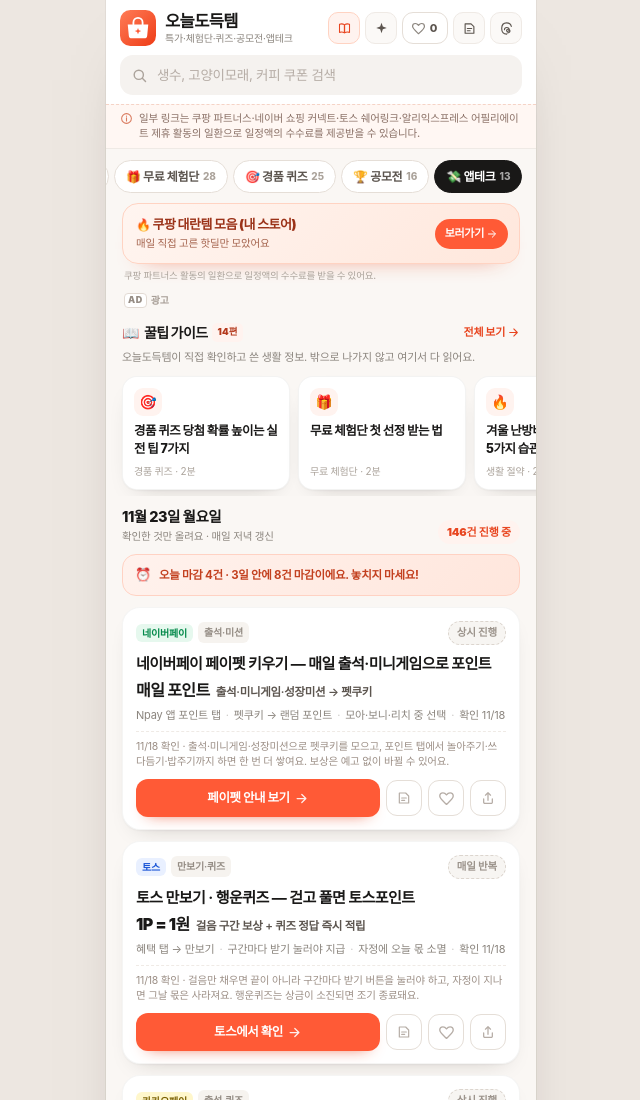
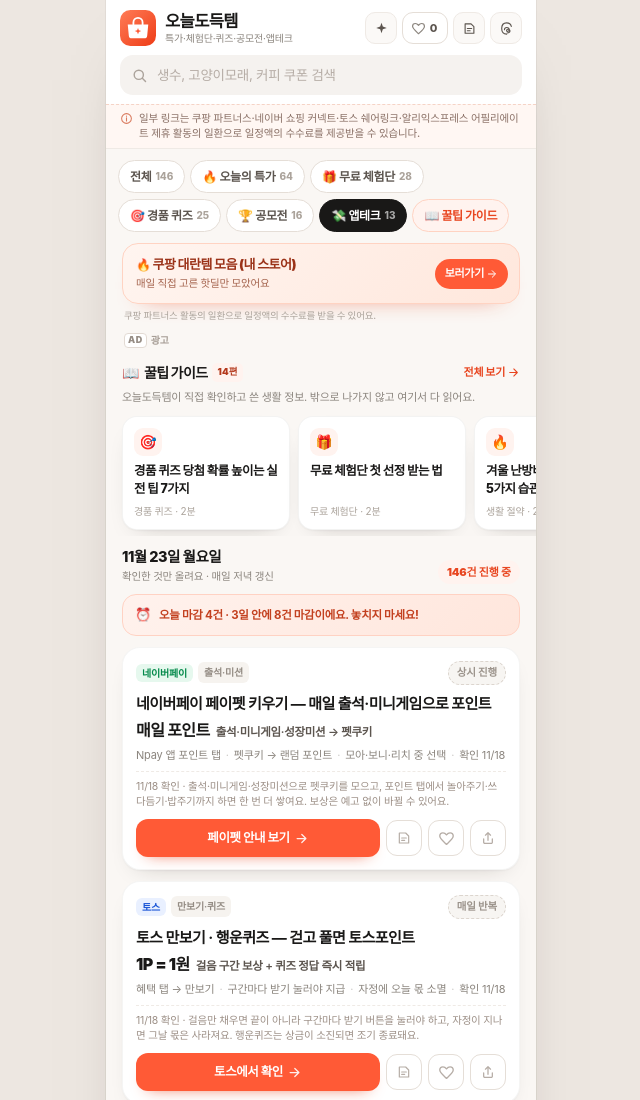
Before and after one commit to naongnabi/naongnabi.github.io, a plain HTML site: page apptech/index.html in a window 1280 px wide. Shown: the top 1100 px of the page, without its empty margins (319-959 px from the left). Drawn offline with Linux system fonts and the light colour scheme.

Commit message:
카테고리 탭 줄바꿈(2~3줄)+꿀팁 가이드 탭 추가·자체 콘텐츠 가이드 14편: 2026-11-23

```diff
--- a/apptech/index.html
+++ b/apptech/index.html
@@ -133,9 +133,6 @@
           </span>
         </a>
         <div class="hdr-actions">
-          <a class="link-btn guide-btn" href="../guide/" aria-label="꿀팁 가이드" title="📖 꿀팁 가이드">
-            <svg class="ic" aria-hidden="true"><use href="#i-book"/></svg>
-          </a>
           <button class="link-btn shortcut-btn" id="shortcutOpen" type="button" aria-label="즐겨찾기·홈 화면 바로가기 안내" title="⭐ 즐겨찾기·바로가기">
             <svg class="ic" aria-hidden="true"><use href="#i-spark"/></svg>
           </button>
@@ -191,8 +188,8 @@
         <button class="tab" type="button" data-tab="quiz" aria-pressed="false">🎯 경품 퀴즈 <span class="tab-n" id="n-quiz">25</span></button>
         <button class="tab" type="button" data-tab="contest" aria-pressed="false">🏆 공모전 <span class="tab-n" id="n-contest">16</span></button>
         <button class="tab" type="button" data-tab="apptech" aria-pressed="false">💸 앱테크 <span class="tab-n" id="n-apptech">13</span></button>
+        <a class="tab-link" href="../guide/">📖 꿀팁 가이드</a>
       </nav>
-      <span class="tabs-fade" id="tabsFade" aria-hidden="true"></span>
     </div>
 
     <!-- 쿠팡 인플루언서 내 스토어 바로가기 (혜영 님 스토어 · 2026-11-23 추가) -->
--- a/assets/styles.css
+++ b/assets/styles.css
@@ -177,16 +177,9 @@ h1,h2,h3,p{margin:0}
   background:var(--bg);
 }
 .tabs{
-  display:flex;gap:5px;
-  padding:9px 14px 8px;
-  overflow-x:auto;scrollbar-width:none;-webkit-overflow-scrolling:touch;
+  display:flex;flex-wrap:wrap;gap:6px 5px;
+  padding:9px 12px 9px;
 }
-.tabs-fade{
-  position:absolute;top:0;right:0;bottom:0;width:34px;
-  background:linear-gradient(to right,rgba(250,247,244,0),var(--bg) 72%);
-  pointer-events:none;opacity:0;transition:opacity .18s ease;
-}
-.tabs-fade.is-on{opacity:1}
 .tabs::-webkit-scrollbar{display:none}
 .tab{
   flex:none;display:flex;align-items:center;gap:4px;
@@ -201,6 +194,17 @@ h1,h2,h3,p{margin:0}
 .tab.is-on{background:var(--ink);border-color:var(--ink);color:#fff}
 .tab.is-on .tab-n{color:rgba(255,255,255,.62)}
 .tab:active{transform:scale(.98)}
+
+/* 📖 꿀팁 가이드 탭 — 앱 안의 다른 탭과 같은 모양이지만 페이지 이동(a)입니다.
+   (.tab 클래스는 app.js 가 클릭을 탭 전환으로 처리하므로 쓰지 않습니다) */
+.tab-link{
+  flex:none;display:flex;align-items:center;gap:4px;
+  height:33px;padding:0 11px;
+  border:1px solid #FFD3C2;border-radius:999px;
+  background:var(--coral-soft);color:var(--coral-deep);
+  font-size:12px;font-weight:800;letter-spacing:-.35px;white-space:nowrap;
+}
+.tab-link:active{background:#FFE6DC}
 
 /* ───────── 본문 ───────── */
 .main{padding-top:2px}
@@ -567,8 +571,6 @@ h1,h2,h3,p{margin:0}
 /* ───────── 📖 꿀팁 가이드 (자체 콘텐츠) ─────────
    상단 스토어·애드핏 아래에 놓는 가로 스와이프 카드. 외부 이탈 없이 /guide/ 로 이동합니다. */
 .brand-txt strong{white-space:nowrap;overflow:hidden;text-overflow:ellipsis}
-.guide-btn{color:var(--coral);background:var(--coral-soft);border-color:#FFD3C2}
-.guide-btn .ic{color:var(--coral-deep)}
 
 .gstrip{margin:6px 0 2px;padding:2px 0 4px}
 .gstrip-head{
```
Also changed, not shown: contest/index.html (+1 -4 lines), deal/index.html (+1 -4 lines), exp/index.html (+1 -4 lines), index.html (+1 -4 lines), quiz/index.html (+1 -4 lines), 1 other file.
